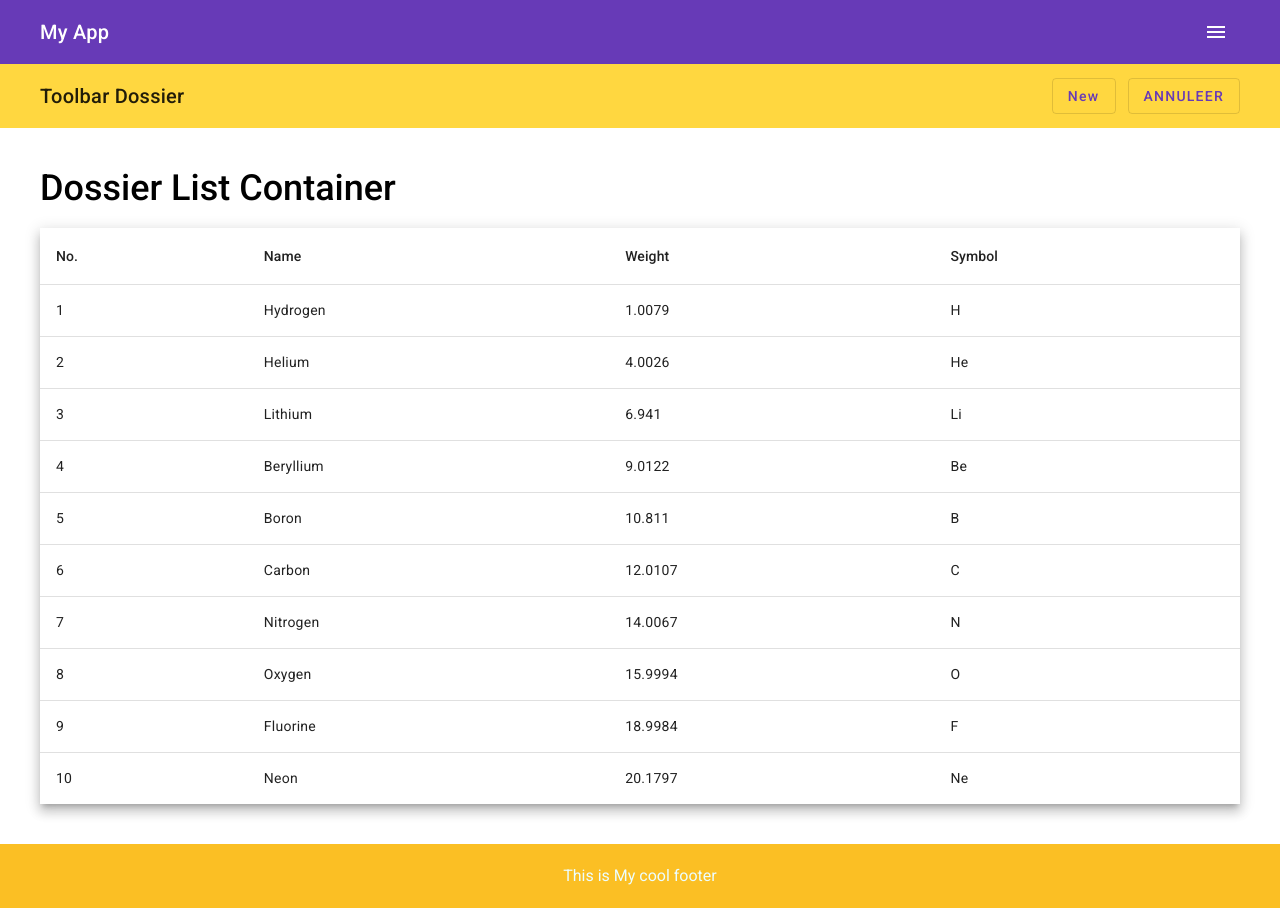
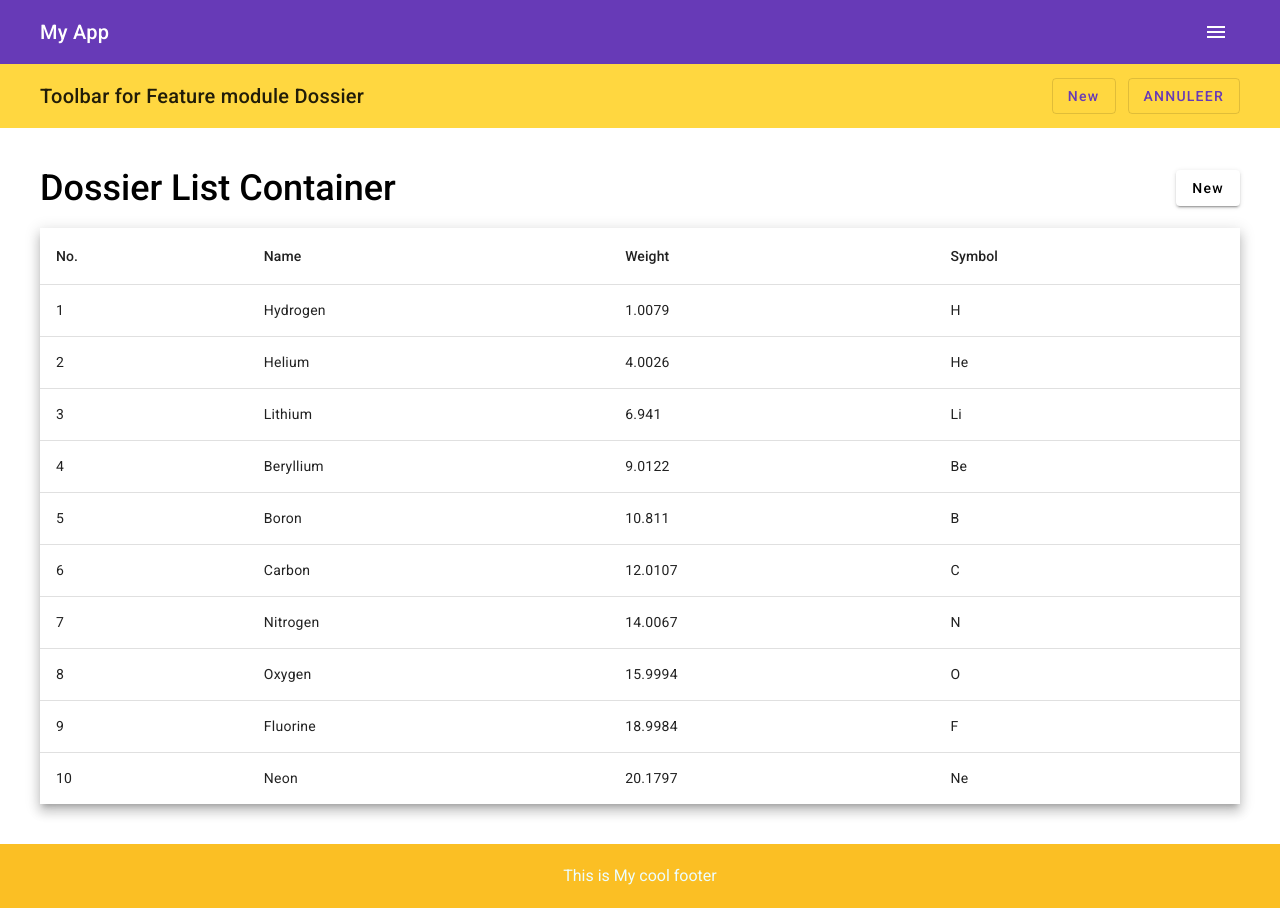
Before and after one commit to marcobrasci1986/tailwind-material-sandbox, an Angular app: page /dossier/list in a window 1280 px wide. Built offline with nearby package versions, Linux system fonts and the light colour scheme.

Commit message:
Setup child routing + page for feature modules

```diff
--- a/src/app/app.module.ts
+++ b/src/app/app.module.ts
@@ -4,7 +4,7 @@ import {BrowserModule} from '@angular/platform-browser';
 import {AppRoutingModule} from './app-routing.module';
 import {AppComponent} from './app.component';
 import {BrowserAnimationsModule} from '@angular/platform-browser/animations';
-import {HeaderModule} from './header/header.module';
+import {LayoutModule} from './layout/layout.module';
 
 @NgModule({
 	declarations: [
@@ -13,7 +13,7 @@ import {HeaderModule} from './header/header.module';
 	imports: [
 		BrowserModule,
 		AppRoutingModule,
-		HeaderModule,
+		LayoutModule,
 
 		BrowserAnimationsModule,
 	],
--- a/src/app/dossier/dossier-list/container/dossier-list-conainer/dossier-list-container.component.html
+++ b/src/app/dossier/dossier-list/container/dossier-list-conainer/dossier-list-container.component.html
@@ -1,7 +1,8 @@
-
-
 <div class="px-10 py-5">
-    <h1>Dossier List Container</h1>
+    <div class="flex justify-between">
+        <h1>Dossier List Container</h1>
+        <button mat-raised-button class="self-center">New</button>
+    </div>
     <table mat-table [dataSource]="dataSource" class="mat-elevation-z8">
 
         <!--- Note that these columns can be defined in any order.
--- a/src/app/dossier/dossier-page/dossier-page.component.html
+++ b/src/app/dossier/dossier-page/dossier-page.component.html
@@ -1,6 +1,6 @@
 <mat-toolbar color="accent" class="flex justify-between !px-10 !py-5">
     <div>
-        Toolbar Dossier
+        Toolbar for Feature module Dossier
     </div>
     <div class="flex gap-3">
         <button mat-stroked-button color="primary">
--- a/src/app/header/header.module.ts
+++ b/src/app/layout/layout.module.ts
@@ -23,5 +23,5 @@ import {MatButtonModule} from '@angular/material/button';
 		HeaderComponent
 	]
 })
-export class HeaderModule {
+export class LayoutModule {
 }
```
Also changed, not shown: src/app/layout/header/header.component.html (renamed from src/app/header/header/header.component.html), src/app/layout/header/header.component.scss (added), src/app/layout/header/header.component.ts (renamed from src/app/header/header/header.component.ts).
